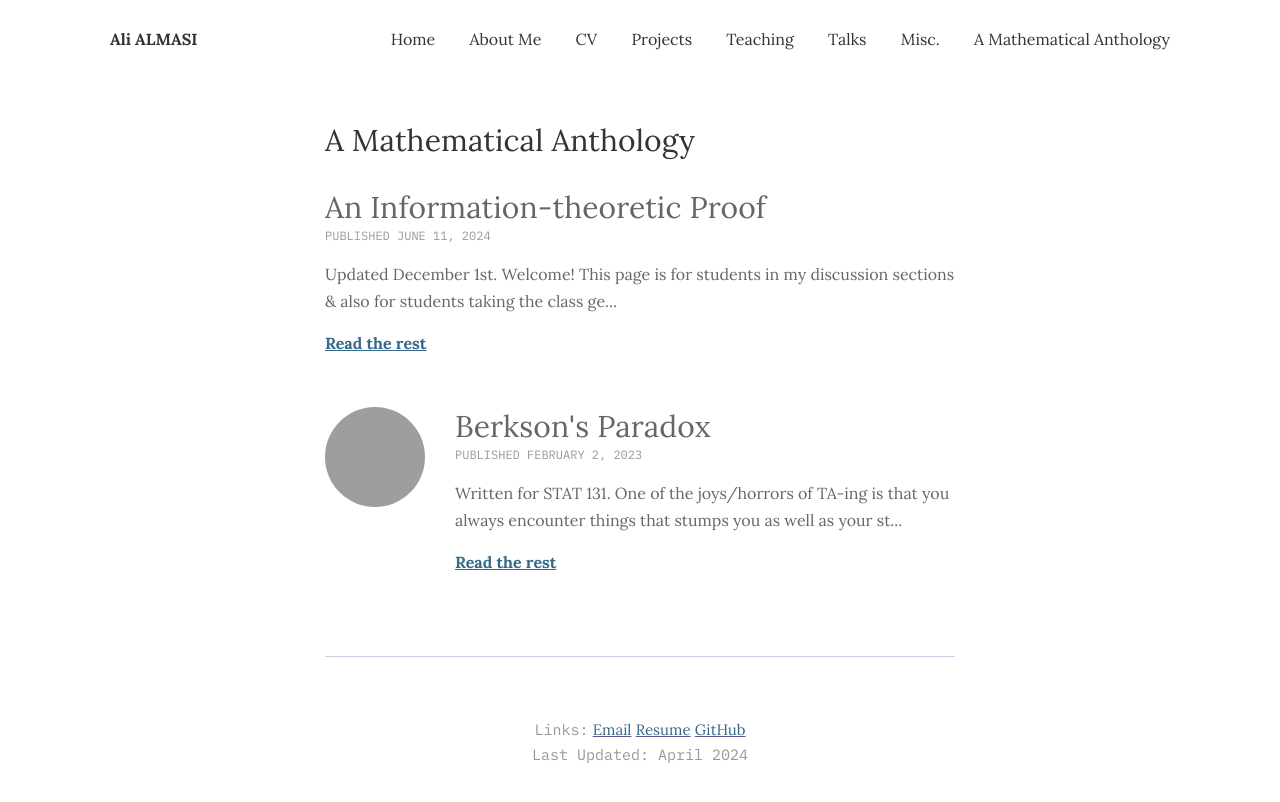
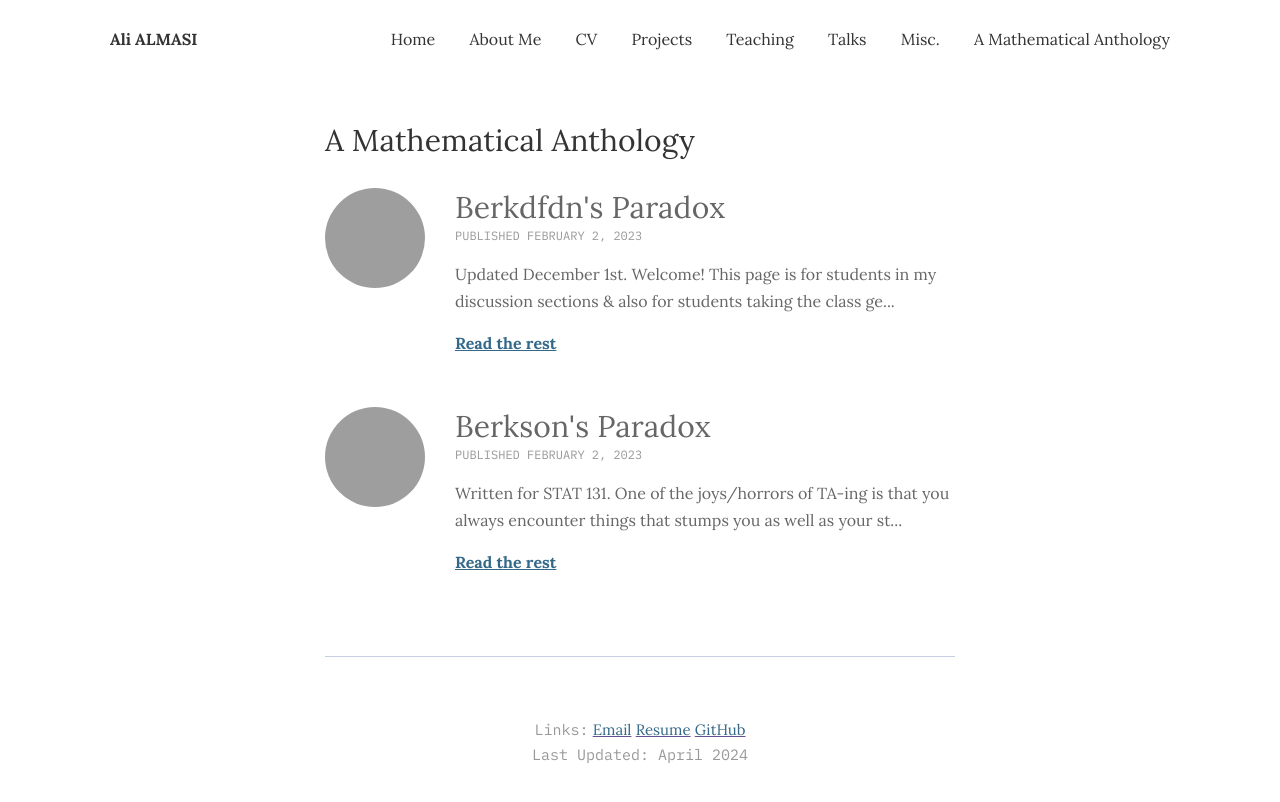
Before and after one commit to ali-almasi/ali-almasi.github.io, a Jekyll site: the page built from _pages/7_mathematical-anthology.md, in a window 1280 px wide. Shown: the top 802 px of the page. Built offline with Jekyll 4.4.1, drawn with Linux system fonts in a browser that asks for light colours; grey boxes are pictures that could not be loaded.

Commit message:
Update 2024-06-11-info_proof_primes.md

```diff
--- a/_posts/2024-06-11-info_proof_primes.md
+++ b/_posts/2024-06-11-info_proof_primes.md
@@ -1,7 +1,10 @@
 ---
 layout: post
-title:  An Information-theoretic Proof
-date:   2024-06-11 14:00:00
+title:  Berkdfdn's Paradox
+date:   2023-02-02 11:00:00
+image: /assets/img/lassen.jpeg
+caption: Lassen National Park!
+usemathjax: true
 ---
 
 Updated December 1st.
```
